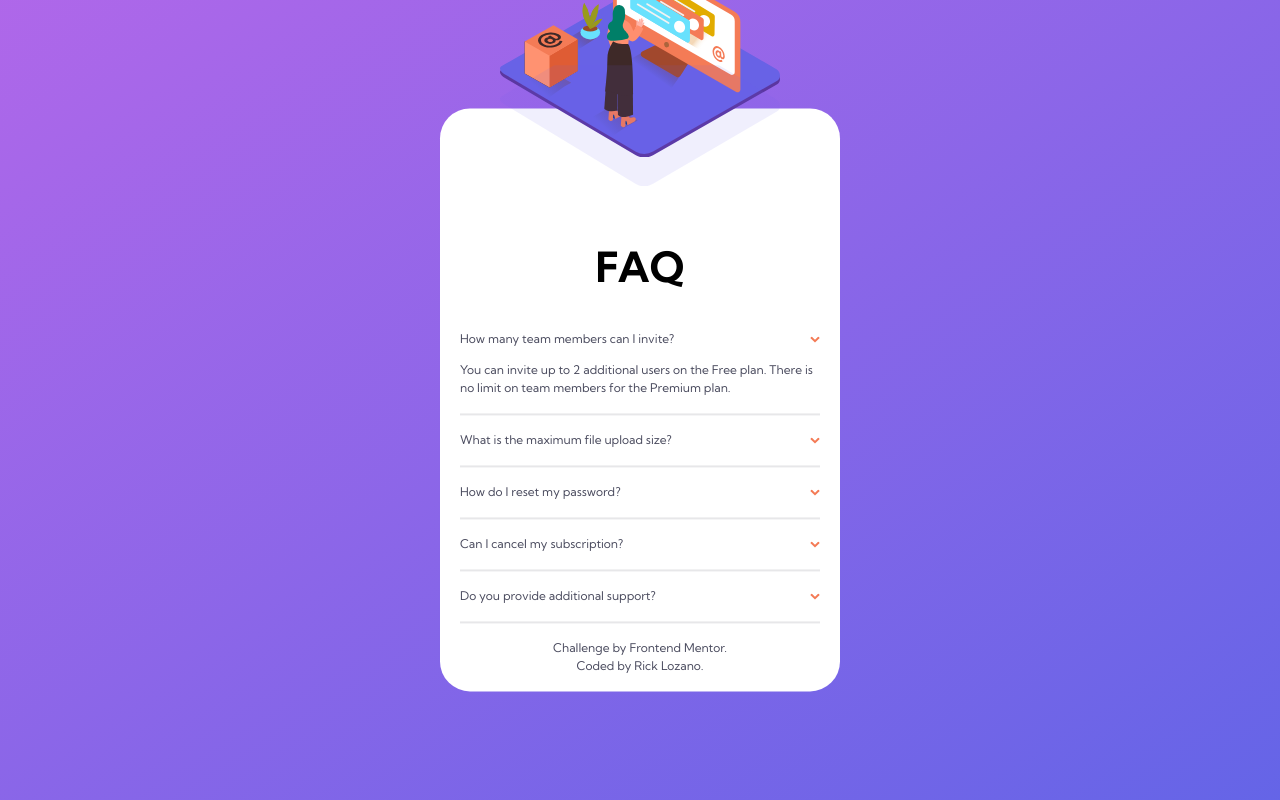
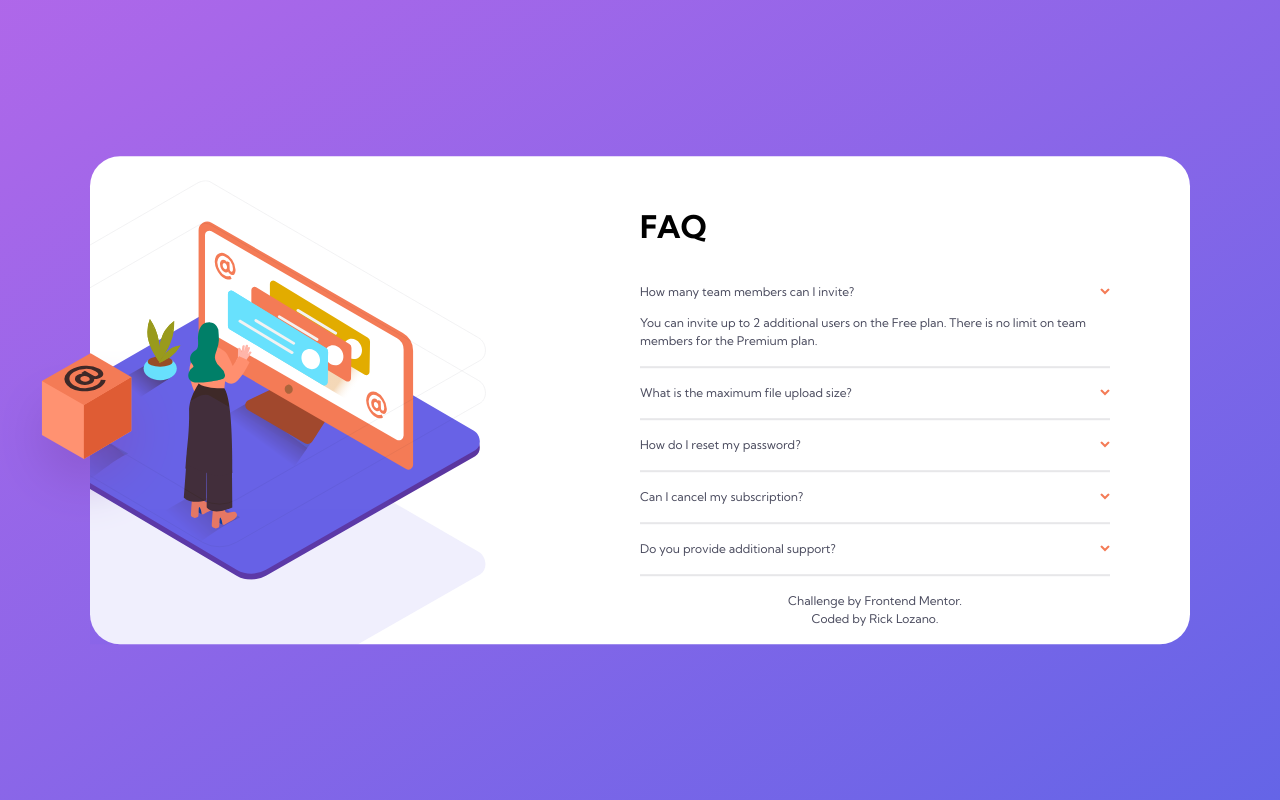
Before and after one commit to joyrexjrl/FAQ-accordion-card.joyrexjrl.github.io, a plain HTML site: page index.html in a window 1280 px wide. Drawn offline with Linux system fonts and the light colour scheme.

Commit message:
layout complete
mobile and desktop layouts complete.

```diff
--- a/index.html
+++ b/index.html
@@ -14,24 +14,37 @@
 
 </head>
 <body>
+
   <main class="container">
     <div class="hero-mobile">
       <img class="hero-mobile-top" src="images/illustration-woman-online-mobile.svg" alt="mobile top pic">
       <img class="hero-mobile-bottom" src="images/bg-pattern-mobile.svg" alt="mobile background">
     </div>
-    <div class="faq">
-      <h1>FAQ</h1>
+
+    <div class="hero-desktop">
+      <img class="hero-desktop-box" src="images/illustration-box-desktop.svg" alt="desktop box">
+      <div class="overflow">
+        <img class="hero-desktop-top" src="images/illustration-woman-online-desktop.svg" alt="desktop top pic">
+        <img class="hero-desktop-bottom" src="images/bg-pattern-desktop.svg" alt="desktop background">
+      </div>
+
     </div>
+
     <section class="dropdown-content">
+      <div class="faq">
+        <h1>FAQ</h1>
+      </div>
+
       <div class="question-one">
         <div class="flex">
           <p class="question">How many team members can I invite?</p>
           <img src="images/icon-arrow-down.svg" alt="arrow">
         </div>
-        <p class="answer ">You can invite up to 2 additional users on the Free plan. There is no limit on
+        <p class="answer">You can invite up to 2 additional users on the Free plan. There is no limit on
         team members for the Premium plan.</p>
       </div>
       <div class="divider"></div>
+
       <div class="question-two">
         <div class="flex">
           <p class="question">What is the maximum file upload size?</p>
@@ -40,6 +53,7 @@
         <p class="answer hidden">No more than 2GB. All files in your account must fit your allotted storage space.</p>
       </div>
       <div class="divider"></div>
+
       <div class="question-three">
         <div class="flex">
           <p class="question">How do I reset my password?</p>
@@ -49,6 +63,7 @@
         A reset link will be emailed to you.</p>
       </div>
       <div class="divider"></div>
+
       <div class="question-four">
         <div class="flex">
           <p class="question">Can I cancel my subscription?</p>
@@ -57,6 +72,7 @@
         <p class="answer hidden">Yes! Send us a message and we’ll process your request no questions asked.</p>
       </div>
       <div class="divider"></div>
+
       <div class="question-five">
         <div class="flex">
           <p class="question">Do you provide additional support?</p>
@@ -65,12 +81,13 @@
         <p class="answer hidden">Chat and email support is available 24/7. Phone lines are open during normal business hours.</p>
       </div>
       <div class="divider"></div>
+
+      <div class="attribution">
+        Challenge by <a href="https://www.frontendmentor.io?ref=challenge" target="_blank">Frontend Mentor</a>.<br>
+        Coded by <a href="https://www.frontendmentor.io/profile/joyrexjrl" target="_blank">Rick Lozano</a>.
+      </div>
     </section>
-    <div class="attribution">
-      Challenge by <a href="https://www.frontendmentor.io?ref=challenge" target="_blank">Frontend Mentor</a>.<br>
-      Coded by <a href="https://www.frontendmentor.io/profile/joyrexjrl" target="_blank">Rick Lozano</a>.
-    </div>
+
   </main>
-
 </body>
 </html>
--- a/style.css
+++ b/style.css
@@ -111,9 +111,10 @@ p{
 
 .container{
     width: 90%;
-    max-width: 400px;
+    max-width: 350px;
     background-color: white;
     border-radius: 30px;
+    display: flex;
 
     position: absolute;
     top: 50%;
@@ -127,7 +128,7 @@ p{
     width: 70%;
     margin-inline: auto;
     position: absolute;
-    top: -28%;
+    top: -110px;
     left: 50%;
     transform: translate(-50%, 0);
 }
@@ -136,6 +137,10 @@ p{
     width: 100%;
     position: absolute;
     transform: translateY(-76%);
+}
+
+.hero-desktop{
+   display: none;
 }
 
 /* hero pic section end */
@@ -149,7 +154,7 @@ p{
 /* dropdown start */
 
 .dropdown-content{
-    width: 90%;
+    width: 85%;
     margin-inline: auto;
 }
 
@@ -160,6 +165,14 @@ p{
 .divider{
     border-top: 2px solid var(--light-grayish-blue);
     margin: 1rem 0;
+}
+
+.question{
+  transition: .2s ease-in;
+}
+
+.question:hover{
+  color: var(--soft-red);
 }
 
 /* dropdown end */
@@ -179,3 +192,64 @@ p{
 .attribution a:hover{
     color: black;
 }
+
+@media (min-width: 900px){
+    .hero-mobile{
+      display: none;
+    }
+
+    .hero-desktop{
+      display: block;
+      width: 50%;
+    }
+
+    .container{
+      flex-direction: row;
+      max-width: 1100px;
+    }
+
+    .faq{
+      text-align: left;
+      margin: 0 0 2rem 0;
+    }
+
+    .dropdown-content{
+      margin: 3rem 0 1rem;
+      padding-right: 5rem;
+      width: 50%;
+    }
+
+    .hero-desktop-box,
+    .hero-desktop-top,
+    .hero-desktop-bottom{
+      position: absolute;
+    }
+
+    .overflow{
+      position: relative;
+      width: 100%;
+      height: 100%;
+      overflow: hidden;
+    }
+
+    .hero-desktop-top{
+      top: 50%;
+      left: -15%;
+      transform: translateY(-50%);
+    }
+
+    .hero-desktop-box{
+      top: 40%;
+      left: -9%;
+      z-index: 50;
+    }
+
+    .hero-desktop-bottom{
+      top: 5%;
+      left: -28%;
+    }
+
+    .attribution{
+      margin: 0;
+    }
+}
```
